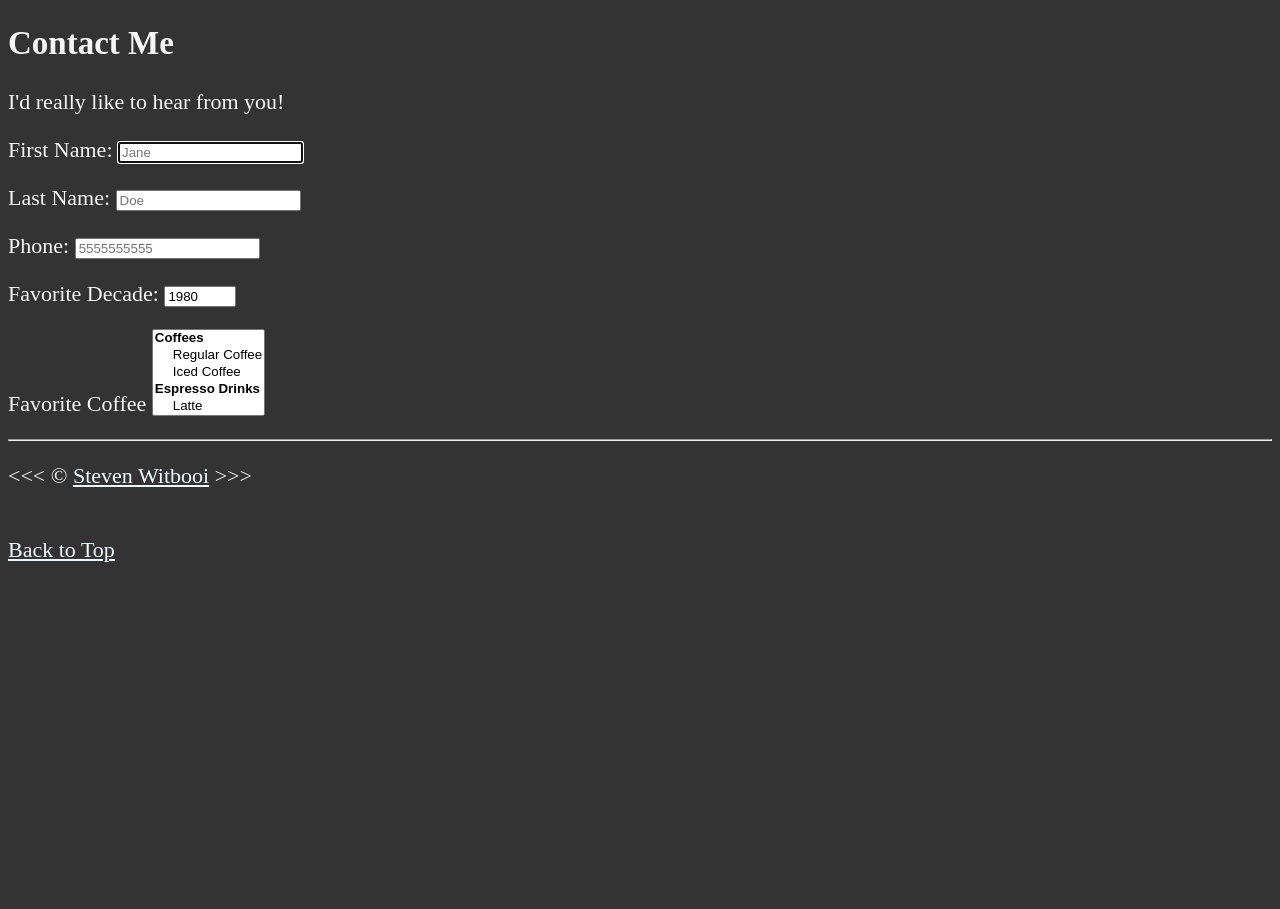
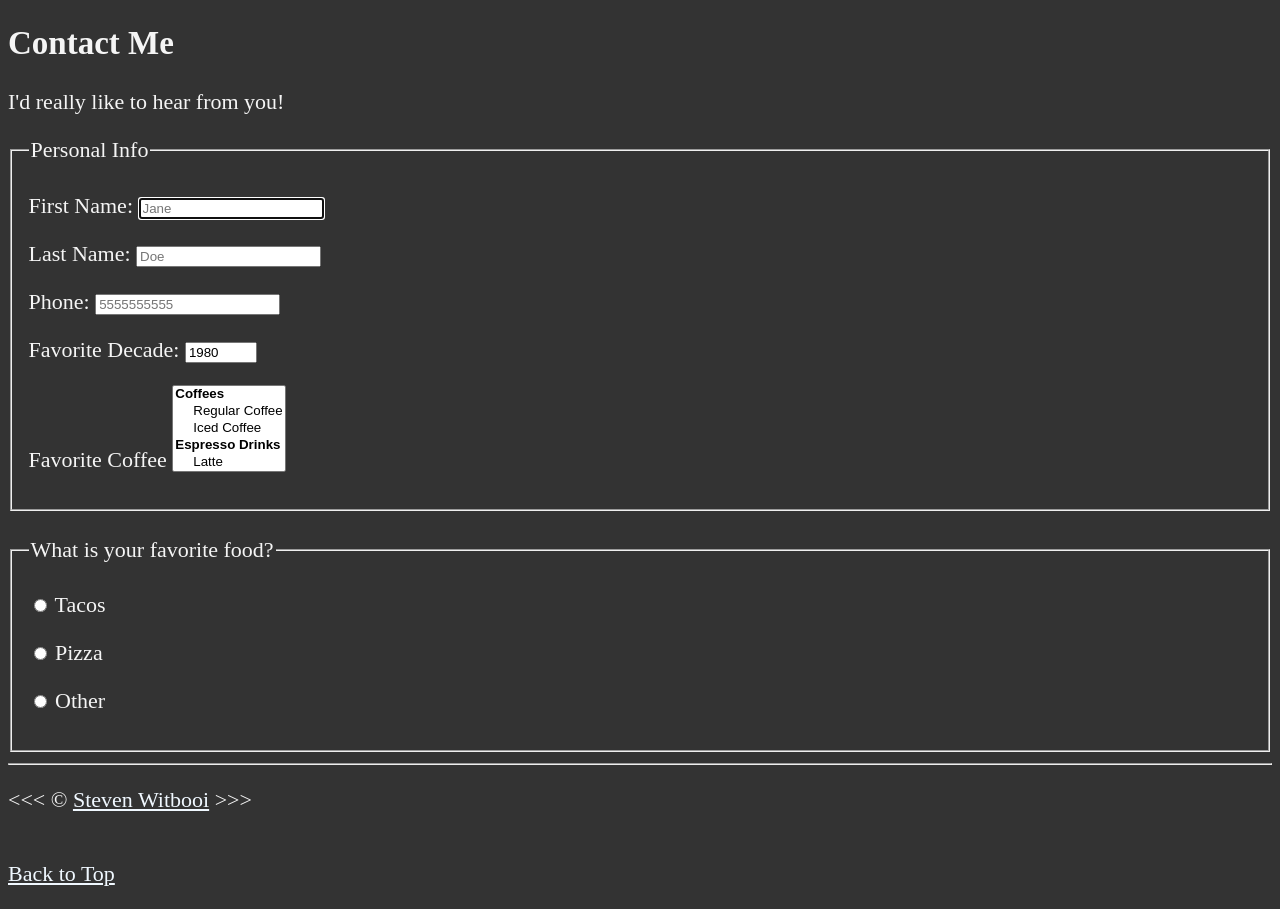
Before and after one commit to Steven-GW/HTML-COURSE, a plain HTML site: page index.html in a window 1280 px wide. Shown: the part 2780-3689 px from the top of the page. Before the commit the page ends 3365 px from the top, so only its background shows below. Drawn offline with Linux system fonts and the light colour scheme.

Commit message:
Added fieldset with legend to form.

```diff
--- a/index.html
+++ b/index.html
@@ -187,6 +187,8 @@
 
 		<form action="https://httpbin.org/get"
 		method="get">
+		<fieldset>
+			<legend>Personal Info</legend>
 			<p>
 				<label for="firstName">First Name:</label>
 				<input type="text" name="firstName" id="firstName"
@@ -230,6 +232,35 @@
 				</select>
 			</p>
 
+			<!-- <p>
+				<label for="coffee">Favorite Coffee</label>
+				<input type="text" name="coffee" id="coffee" list="coffee-list">
+				<datalist id="coffee-list">
+					<option value="coffee">
+					<option value="latte">
+					<option value="espresso">
+					<option value="cortado">
+					<option value="americano">
+					<option value="other">
+				</datalist>
+			</p> -->
+		</fieldset>
+		<br>
+		<fieldset>
+			<legend>What is your favorite food?</legend>
+			<p>
+				<input type="radio" name="food" id="tacos" value="tacos">
+				<label for="tacos">Tacos</label>
+			</p>
+			<p>
+				<input type="radio" name="food" id="pizza" value="pizza">
+				<label for="pizza">Pizza</label>
+			</p>
+			<p>
+				<input type="radio" name="food" id="other" value="other">
+				<label for="other">Other</label>
+			</p>
+		</fieldset>
 		</form>
 	</article>
 
```
